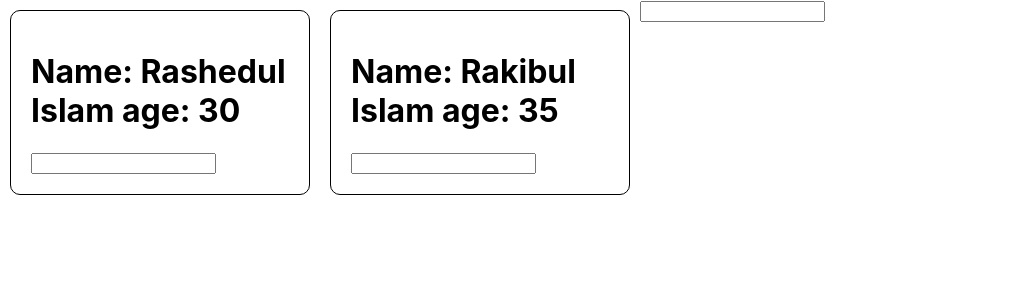
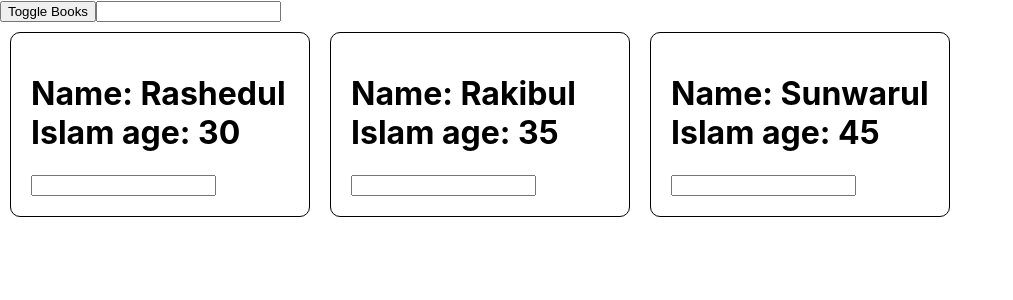
Before and after one commit to dev-rashed/my-react-app, a React (Create React App) app: page / in a window 1280 px wide. Shown: the top 300 px of the page, without its empty margins (0-1013 px from the left). Built offline with nearby package versions, Linux system fonts and the light colour scheme.

Commit message:
toggle book

```diff
--- a/src/components/Book.js
+++ b/src/components/Book.js
@@ -4,11 +4,13 @@ import BookCss from '../styles/Book.css';
 
 function Book(props){
     return (
-      <div className="Book">
-        <h1>
-          Name: {props.name} age: {props.age}
-        </h1>
-        <input type="text" onChange={props.inputName} />
+      <div>
+        <div className="Book" onClick={props.delete}>
+          <h1>
+            Name: {props.name} age: {props.age}
+          </h1>
+          <input type="text" onChange={props.inputName} />
+        </div>
       </div>
     );
 }
--- a/src/components/Person.js
+++ b/src/components/Person.js
@@ -8,41 +8,43 @@ class Person extends Component {
 
   state = {
     books: [
-      { name: "Rashedul Islam", age: "30" },
-      { name: "Rakibul Islam", age: "35" },
+      { id: 1, name: "Rashedul Islam", age: "30" },
+      { id: 2, name: "Rakibul Islam", age: "35" },
+      { id: 3, name: "Sunwarul Islam", age: "45" },
     ],
+    showBooks: true
   };
 
-  changeState = (newAge) => {
+  deleteBookState = (index) => {
+    // const books = this.state.books.map( item => item );
+    const books = [...this.state.books];
+    books.splice(index, 1);
     this.setState({
-      books: [
-        { name: "HI, Changed", age: newAge },
-        { name: "Hello", age: newAge },
-      ],
+      books: books,
     });
   };
 
-  changeWithInput = e => {
-    this.setState({
-      books: [
-        { name: e.target.value, age: "30" },
-        { name: "Hello", age: "40" },
-      ],
-    });
-  };
+  allbooks = this.state.books.map((book, index) => {
+    return (
+      <Book
+        name={book.name}
+        age={book.age}
+        delete={() => this.deleteBookState(index)}
+        key={book.id}
+      />
+    );
+  });
 
-  allbooks = this.state.books.map( book => {
-    // console.log(book);
-    return(
-      <Book name={book.name} age={book.age}/>
-    )
-  });
+  toggleBooks = () => {
+    this.setState({ showBooks: !this.state.showBooks });
+  }
 
   render() {
     return (
       <div className="app">
-        <input type="text" onChange={this.changeWithInput} />
-        { this.allbooks }
+        <button onClick={this.toggleBooks}>Toggle Books</button>
+        <input type="text" />
+        {this.state.showBooks ? this.allbooks : null}
       </div>
     );
   }
```
